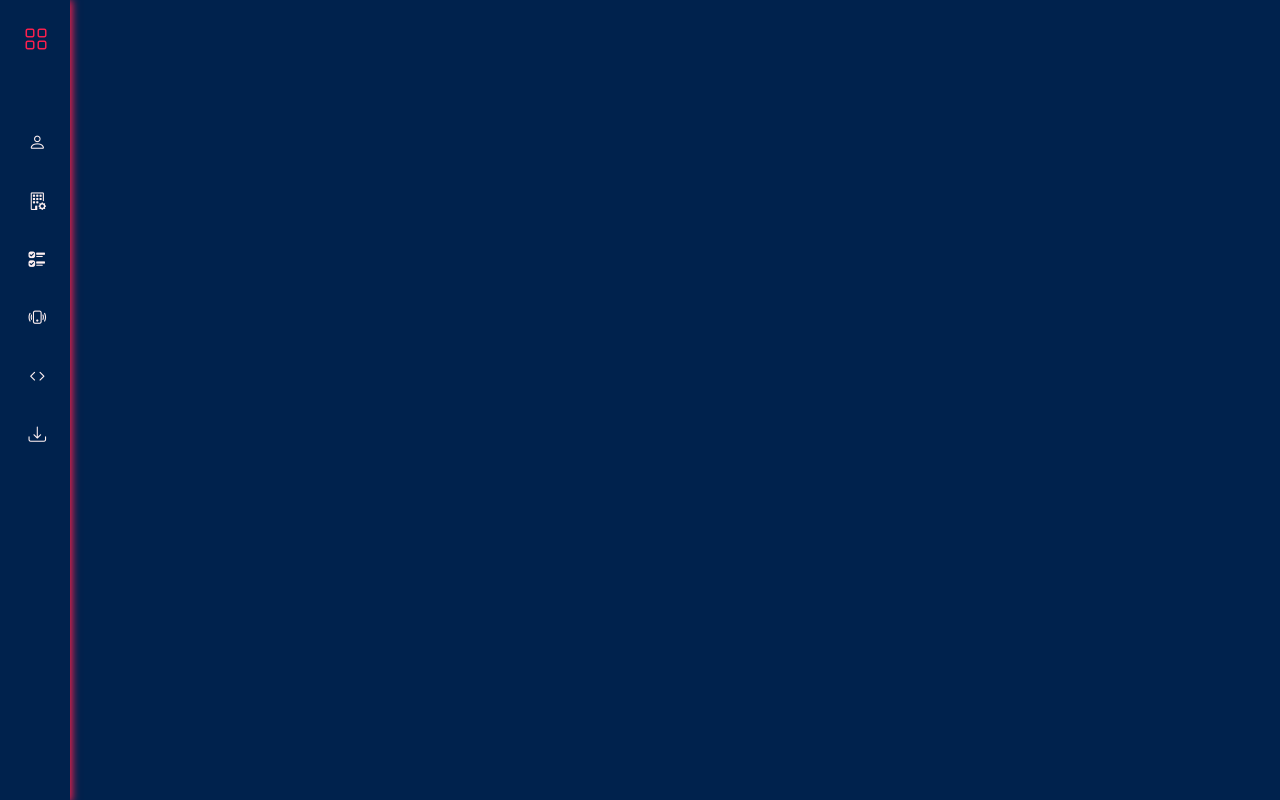
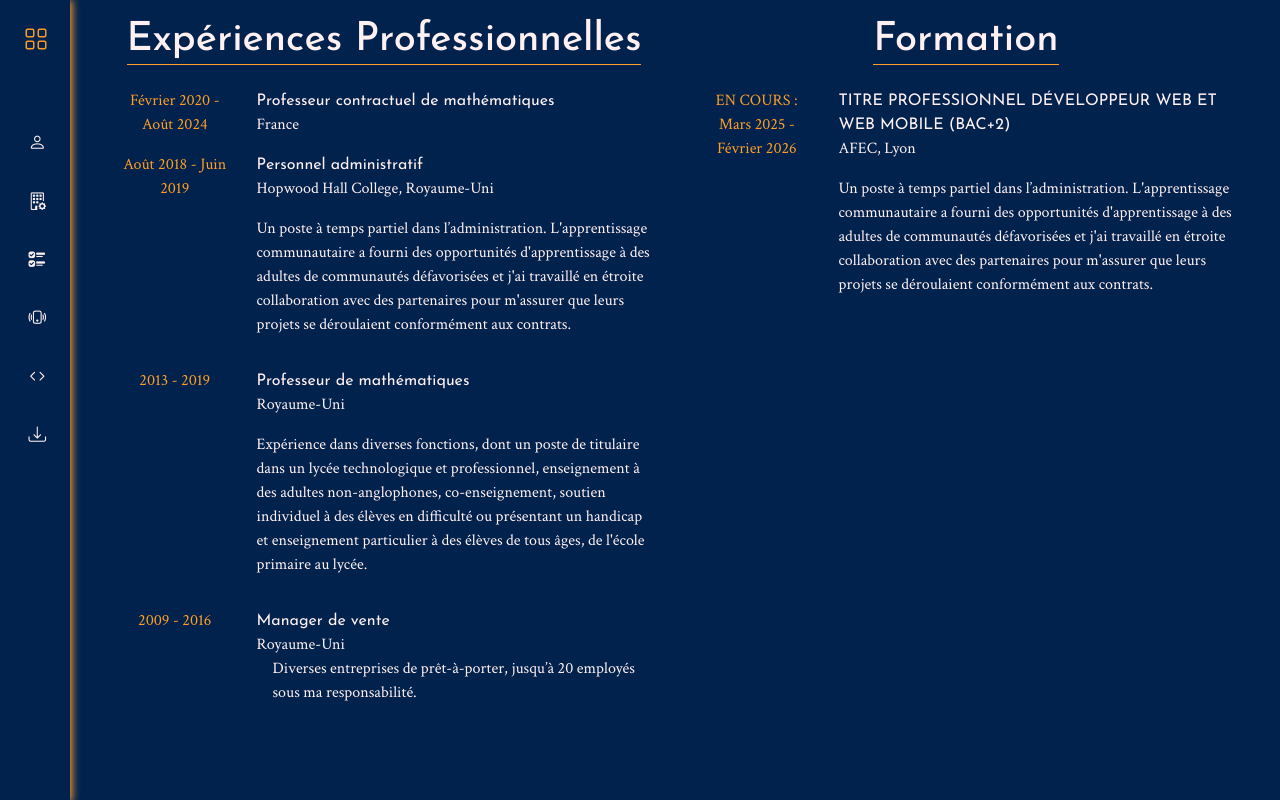
Before and after one commit to AndrewSmithiesDev/C.V, a website: page expériences.html in a window 1280 px wide. Drawn offline with nearby package versions, Linux system fonts and the light colour scheme; files that its build step writes are made by us from their sources.

Commit message:
Finished Expériences Professionnelles

```diff
--- a/expériences.html
+++ b/expériences.html
@@ -70,7 +70,129 @@
         </ul>
       </aside>
 
-      <div class="main container"></div>
+      <!-- MAIN -->
+      <div class="main container">
+        <div class="row g-md-5 ">
+
+            <!-- Professional Experience -->
+          <div class="col-lg-6 pt-3">
+            <div class="d-flex justify-content-center">
+                <span class="text-center h1 f-josefin border-bottom border-secondary">
+                  Expériences Professionnelles
+                </span>
+            </div>
+
+            <div class="job-card my-3 d-flex flex-column">
+              <div class="row">
+                <span class="job-date f-crimson col-3 text-center text-secondary"
+                  >Février 2020 - Août 2024</span
+                >
+                <div class="col-9 d-flex flex-column">
+                  <span class="job-title f-josefin"
+                    >Professeur contractuel de mathématiques</span
+                  >
+                  <span class="job-country f-crimson">France</span>
+                </div>
+              </div>
+            </div>
+
+            <div class="job-card my-3 d-flex flex-column">
+              <div class="row">
+                <span class="job-date f-crimson col-3 text-center text-secondary"
+                  >Août 2018 - Juin 2019</span
+                >
+                <div class="col-9 d-flex flex-column">
+                  <span class="job-title f-josefin"
+                    >Personnel administratif</span
+                  >
+                  <span class="job-country f-crimson"
+                    >Hopwood Hall College, Royaume-Uni</span
+                  >
+                  <p class="job-description f-josefin lh-base my-3 f-crimson">
+                    Un poste à temps partiel dans l’administration.
+                    L'apprentissage communautaire a fourni des opportunités
+                    d'apprentissage à des adultes de communautés défavorisées et
+                    j'ai travaillé en étroite collaboration avec des partenaires
+                    pour m'assurer que leurs projets se déroulaient conformément
+                    aux contrats.
+                  </p>
+                </div>
+              </div>
+            </div>
+            <div class="job-card my-3 d-flex flex-column">
+              <div class="row">
+                <span class="job-date f-crimson col-3 text-center text-secondary"
+                  >2013 - 2019</span
+                >
+                <div class="col-9 d-flex flex-column">
+                  <span class="job-title f-josefin"
+                    >Professeur de mathématiques</span
+                  >
+                  <span class="job-country f-crimson">Royaume-Uni</span>
+                  <p class="job-description f-josefin lh-base my-3 f-crimson">
+                    Expérience dans diverses fonctions, dont un poste de
+                    titulaire dans un lycée technologique et professionnel,
+                    enseignement à des adultes non-anglophones, co-enseignement,
+                    soutien individuel à des élèves en difficulté ou présentant
+                    un handicap et enseignement particulier à des élèves de tous
+                    âges, de l'école primaire au lycée.
+                  </p>
+                </div>
+              </div>
+            </div>
+            <div class="job-card my-3 d-flex flex-column">
+              <div class="row">
+                <span class="job-date f-crimson col-3 text-center text-secondary"
+                  >2009 - 2016</span
+                >
+                <div class="col-9 d-flex flex-column">
+                  <span class="job-title f-josefin"
+                    >Manager de vente</span
+                  >
+                  <span class="job-country f-crimson">Royaume-Uni</span>
+                  <p class="job-description f-josefin lh-base ms-3 f-crimson">
+                    Diverses entreprises de prêt-à-porter, jusqu’à 20 employés sous ma responsabilité.
+                  </p>
+                </div>
+              </div>
+            </div>
+          </div>
+
+          <!-- Training -->
+          <div class="col-lg-6 pt-3">
+
+            <div class="d-flex justify-content-center">
+                <span class="text-center h1 f-josefin border-bottom border-secondary">
+                  Formation
+                </span>
+            </div>
+
+            <div class="job-card my-3 d-flex flex-column">
+                <div class="row">
+                  <span class="job-date f-crimson col-3 text-center text-secondary"
+                    >EN COURS : Mars 2025 - Février 2026</span
+                  >
+                  <div class="col-9 d-flex flex-column">
+                    <span class="job-title f-josefin"
+                      >TITRE PROFESSIONNEL DÉVELOPPEUR WEB ET WEB MOBILE (BAC+2)</span
+                    >
+                    <span class="job-country f-crimson"
+                      >AFEC, Lyon</span
+                    >
+                    <p class="job-description f-josefin lh-base my-3 f-crimson">
+                      Un poste à temps partiel dans l’administration.
+                      L'apprentissage communautaire a fourni des opportunités
+                      d'apprentissage à des adultes de communautés défavorisées et
+                      j'ai travaillé en étroite collaboration avec des partenaires
+                      pour m'assurer que leurs projets se déroulaient conformément
+                      aux contrats.
+                    </p>
+                  </div>
+                </div>
+              </div>
+        </div>
+        </div>
+      </div>
     </div>
 
     <script src="js/script.js"></script>
--- a/scss/_home.scss
+++ b/scss/_home.scss
@@ -68,7 +68,7 @@ a.sidebar-link {
 }
 
 a.sidebar-link:hover {
-  background-color: #ff204d62;
+  background-color: #ff9d265c;
   border-left: 3px solid $secondary;
 }
 
--- a/scss/_variables.scss
+++ b/scss/_variables.scss
@@ -1,3 +1,3 @@
 $primary: #FFF1F2;
-$secondary: #FF204E;
+$secondary: #FF9F26;
 $dark: #00224D;
```
Also changed, not shown: index.html (+2 -0 lines).
